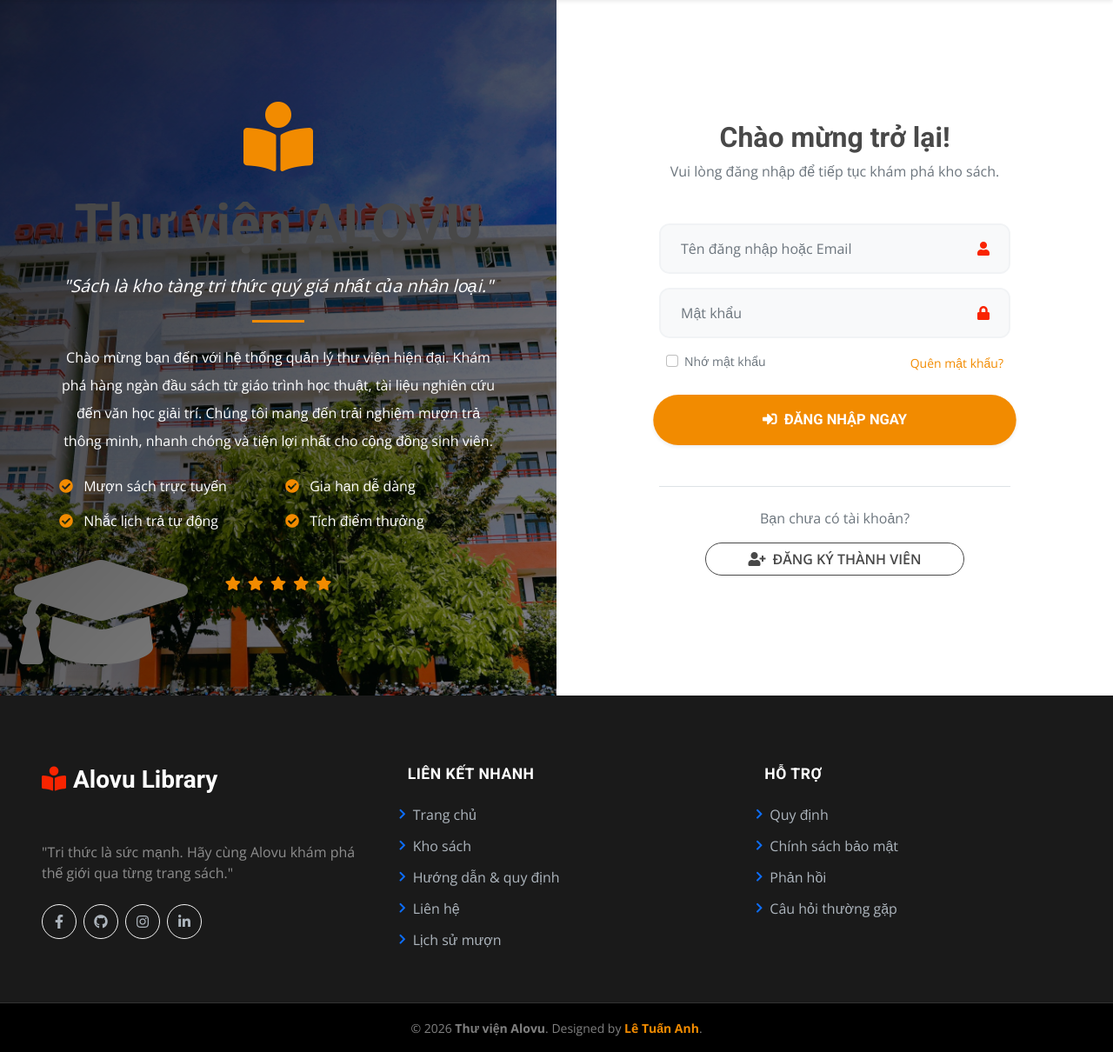
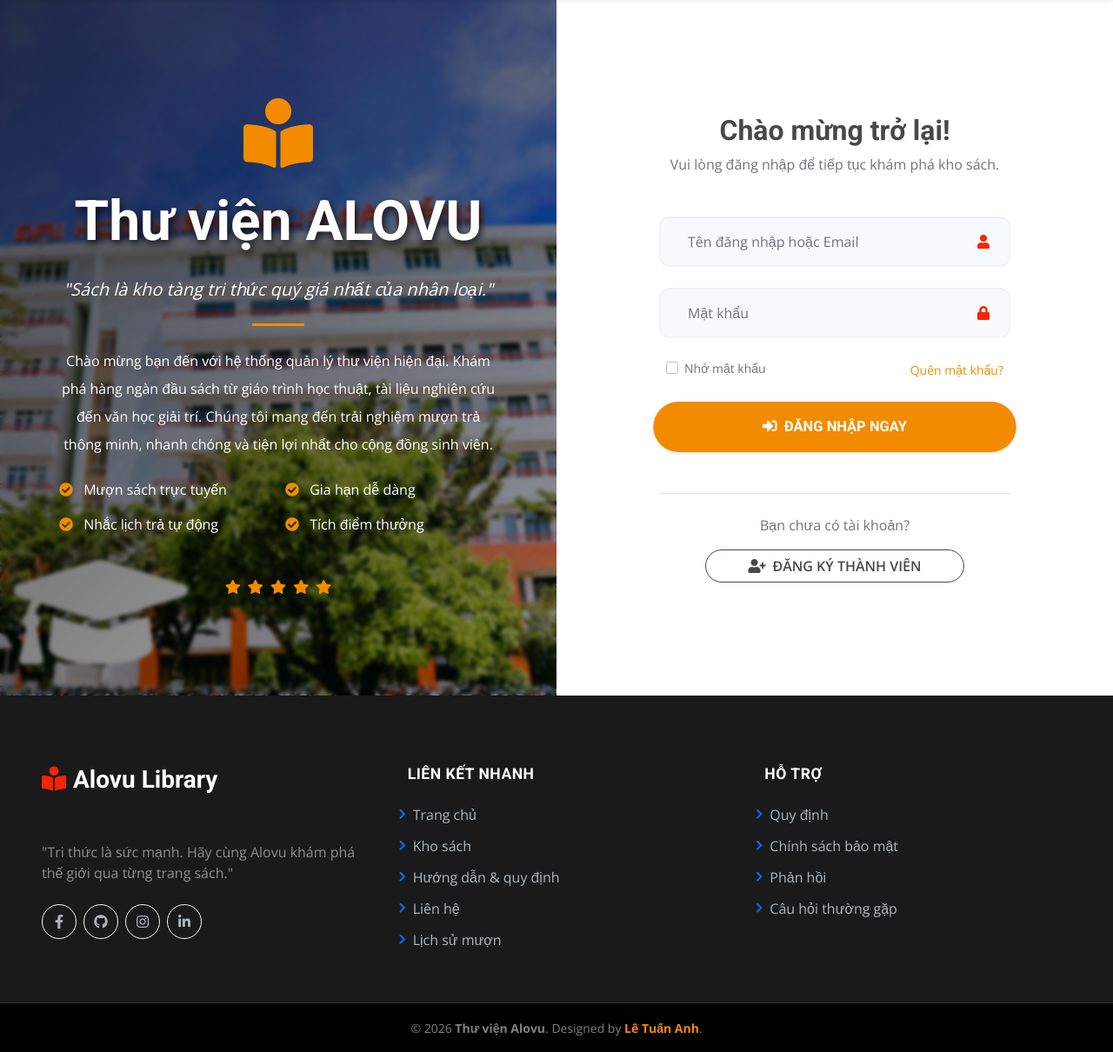
Before and after one commit to leTuanAnh38/library-management-system, a Django app: page /login/ in a window 1280 px wide. Shown: the part 143-1353 px from the top of the page at 87% size. Run offline with Django 5.2, Linux system fonts and the light colour scheme; data that the repository does not hold is empty; some libraries are stand-ins or nearby versions.

Commit message:
cập nhật đăng nhập cho thủ thư, sửa lỗi giao diện đăng nhập đăng ký

```diff
--- a/core/templates/core/auth/login.html
+++ b/core/templates/core/auth/login.html
@@ -9,13 +9,13 @@
 <div class="container-fluid p-0 animate__animated animate__fadeIn">
     <div class="row g-0 min-vh-100">
 
-       <div class="col-lg-6 d-none d-lg-flex align-items-center justify-content-center position-relative overflow-hidden bg-auth-image">
-
-        <div class="position-absolute w-100 h-100" style="background: linear-gradient(135deg, rgba(0,0,0,0.8) 0%, rgba(0,0,0,0.4) 100%); z-index: 1;"></div>
+        <div
+            class="col-lg-6 d-none d-lg-flex align-items-center justify-content-center position-relative overflow-hidden bg-auth-image">
 
             <div class="text-center text-white p-5 position-relative" style="z-index: 2; max-width: 600px;">
                 <i class="fas fa-book-reader fa-5x text-primary mb-4 animate__animated animate__bounceInDown"></i>
-                <h1 class="display-3 fw-bold mb-3">Thư viện ALOVU</h1>
+                <h1 class="display-3 fw-bold mb-4"
+                    style="text-shadow: 2px 4px 10px rgba(0,0,0,0.8); color: #ffffff !important;">Thư viện ALOVU</h1>
 
                 <p class="lead fst-italic opacity-90 mb-4">"Sách là kho tàng tri thức quý giá nhất của nhân loại."</p>
 
@@ -24,7 +24,8 @@
                 <p class="mb-4 opacity-75 lh-lg">
                     Chào mừng bạn đến với hệ thống quản lý thư viện hiện đại.
                     Khám phá hàng ngàn đầu sách từ giáo trình học thuật, tài liệu nghiên cứu đến văn học giải trí.
-                    Chúng tôi mang đến trải nghiệm mượn trả thông minh, nhanh chóng và tiện lợi nhất cho cộng đồng sinh viên.
+                    Chúng tôi mang đến trải nghiệm mượn trả thông minh, nhanh chóng và tiện lợi nhất cho cộng đồng sinh
+                    viên.
                 </p>
 
                 <div class="row g-3 text-start mb-5 opacity-90">
@@ -65,28 +66,36 @@
                 </div>
 
                 {% if messages %}
-                    {% for message in messages %}
-                        <div class="alert alert-{{ message.tags }} alert-dismissible fade show rounded-pill shadow-sm" role="alert">
-                            <i class="fas {% if message.tags == 'error' %}fa-exclamation-circle{% else %}fa-check-circle{% endif %} me-2"></i>
-                            {{ message }}
-                            <button type="button" class="btn-close" data-bs-dismiss="alert" aria-label="Close"></button>
-                        </div>
-                    {% endfor %}
+                {% for message in messages %}
+                <div class="alert alert-{{ message.tags }} alert-dismissible fade show rounded-pill shadow-sm"
+                    role="alert">
+                    <i
+                        class="fas {% if message.tags == 'error' %}fa-exclamation-circle{% else %}fa-check-circle{% endif %} me-2"></i>
+                    {{ message }}
+                    <button type="button" class="btn-close" data-bs-dismiss="alert" aria-label="Close"></button>
+                </div>
+                {% endfor %}
                 {% endif %}
 
                 <form method="POST">
                     {% csrf_token %}
 
-                    <div class="form-floating mb-3 position-relative">
-                        <input type="text" name="username" class="form-control rounded-pill border-secondary-subtle ps-4" id="floatingUsername" placeholder="Tên đăng nhập" required>
-                        <label for="floatingUsername" class="ps-4 text-muted">Tên đăng nhập hoặc Email</label>
-                        <i class="fas fa-user position-absolute top-50 end-0 translate-middle-y me-4 text-secondary opacity-50"></i>
+                    <div class="form-floating mb-4 position-relative">
+                        <input type="text" name="username"
+                            class="form-control rounded-pill border-secondary-subtle ps-4" id="floatingUsername"
+                            placeholder="Tên đăng nhập" required>
+                        <label for="floatingUsername" class="text-muted">Tên đăng nhập hoặc Email</label>
+                        <i
+                            class="fas fa-user position-absolute top-50 end-0 translate-middle-y me-4 text-secondary opacity-50"></i>
                     </div>
 
-                    <div class="form-floating mb-3 position-relative">
-                        <input type="password" name="password" class="form-control rounded-pill border-secondary-subtle ps-4" id="floatingPassword" placeholder="Mật khẩu" required>
-                        <label for="floatingPassword" class="ps-4 text-muted">Mật khẩu</label>
-                        <i class="fas fa-lock position-absolute top-50 end-0 translate-middle-y me-4 text-secondary opacity-50"></i>
+                    <div class="form-floating mb-4 position-relative">
+                        <input type="password" name="password"
+                            class="form-control rounded-pill border-secondary-subtle ps-4" id="floatingPassword"
+                            placeholder="Mật khẩu" required>
+                        <label for="floatingPassword" class="text-muted">Mật khẩu</label>
+                        <i
+                            class="fas fa-lock position-absolute top-50 end-0 translate-middle-y me-4 text-secondary opacity-50"></i>
                     </div>
 
                     <div class="d-flex justify-content-between align-items-center mb-4 small px-2">
@@ -97,7 +106,9 @@
                         <a href="#" class="text-primary text-decoration-none">Quên mật khẩu?</a>
                     </div>
 
-                    <button type="submit" class="btn btn-primary w-100 rounded-pill py-3 fw-bold shadow-sm animate__animated animate__pulse animate__infinite" style="animation-duration: 2s;">
+                    <button type="submit"
+                        class="btn btn-primary w-100 rounded-pill py-3 fw-bold shadow-sm animate__animated animate__pulse animate__infinite"
+                        style="animation-duration: 2s;">
                         <i class="fas fa-sign-in-alt me-2"></i>ĐĂNG NHẬP NGAY
                     </button>
                 </form>
--- a/core/templates/core/auth/register.html
+++ b/core/templates/core/auth/register.html
@@ -9,10 +9,9 @@
     <div class="row g-0 min-vh-100">
 
         <div class="col-lg-6 d-none d-lg-flex align-items-center justify-content-center position-relative overflow-hidden bg-auth-image">
-            <div class="position-absolute w-100 h-100" style="background: linear-gradient(135deg, rgba(0,0,0,0.8) 0%, rgba(0,0,0,0.4) 100%); z-index: 1;"></div>
             <div class="text-center text-white p-5 position-relative" style="z-index: 2; max-width: 600px;">
                 <i class="fas fa-user-plus fa-5x text-white mb-4 animate__animated animate__backInLeft"></i>
-                <h1 class="display-4 fw-bold mb-3">Gia nhập ALOVU</h1>
+                <h1 class="display-4 fw-bold mb-3" style="text-shadow: 2px 4px 10px rgba(0,0,0,0.8); color: #ffffff !important;">Gia nhập ALOVU</h1>
                 <p class="lead fst-italic opacity-90 mb-4">"Mở ra cánh cửa đến với thế giới kiến thức vô tận."</p>
                 <div class="divider bg-white mx-auto mb-4" style="height: 3px; width: 60px; opacity: 0.8;"></div>
                 <p class="mb-4 opacity-100 lh-lg fw-medium">
@@ -55,7 +54,7 @@
                                 <div class="{% if field.name in 'last_name,first_name,username,email,msv,lop' %}col-md-6{% else %}col-12{% endif %}">
                                     <div class="form-floating mb-3 position-relative">
                                         {{ field }}
-                                        <label class="ps-4 text-muted">{{ field.label }}</label>
+                                        <label class="text-muted">{{ field.label }}</label>
 
                                         {% if 'pass' in field.name.lower %}
                                             <i class="fas fa-lock position-absolute top-50 end-0 translate-middle-y me-4 text-secondary opacity-50"></i>
--- a/core/templates/core/base.html
+++ b/core/templates/core/base.html
@@ -22,7 +22,7 @@
 
     <link rel="stylesheet" href="https://cdnjs.cloudflare.com/ajax/libs/animate.css/4.1.1/animate.min.css" />
     <link href="{% static 'css/bootstrap.min.css' %}" rel="stylesheet">
-    <link href="{% static 'css/style.css' %}?v=3.3" rel="stylesheet">
+    <link href="{% static 'css/style.css' %}?v=3.4" rel="stylesheet">
 
 </head>
 
@@ -103,8 +103,10 @@
             <div class="row gx-0 bg-white px-lg-5 align-items-center">
                 <div class="col-lg-3 d-none d-lg-block">
                     <nav class="navbar navbar-light" style="width: 250px;">
-                        <button class="navbar-toggler border-0 fs-5 w-100 px-0 text-start text-dark py-3" type="button" data-bs-toggle="collapse" data-bs-target="#allCat">
-                            <h5 class="m-0 text-dark fw-bold"><i class="fa fa-bars me-2 text-primary"></i>Danh mục sách</h5>
+                        <button class="navbar-toggler border-0 fs-5 w-100 px-0 text-start text-dark py-3" type="button"
+                            data-bs-toggle="collapse" data-bs-target="#allCat">
+                            <h5 class="m-0 text-dark fw-bold"><i class="fa fa-bars me-2 text-primary"></i>Danh mục sách
+                            </h5>
                         </button>
                         <div class="collapse navbar-collapse rounded-bottom" id="allCat">
                             <div class="navbar-nav ms-auto py-0 bg-white shadow-sm border-0 rounded-bottom">
@@ -125,20 +127,31 @@
                 <div class="col-12 col-lg-9">
                     <nav class="navbar navbar-expand-lg navbar-light bg-white py-0">
                         <div class="navbar-nav ms-auto py-0">
-                            <a href="{% url 'home' %}" class="nav-item nav-link text-dark py-4 px-4 {% block nav_home %}{% endblock %}">Trang chủ</a>
+                            <a href="{% url 'home' %}"
+                                class="nav-item nav-link text-dark py-4 px-4 {% block nav_home %}{% endblock %}">Trang
+                                chủ</a>
 
-                            <a href="{% url 'book_list' %}" class="nav-item nav-link text-dark py-4 px-4 {% block nav_book %}{% endblock %}">Kho sách</a>
+                            <a href="{% url 'book_list' %}"
+                                class="nav-item nav-link text-dark py-4 px-4 {% block nav_book %}{% endblock %}">Kho
+                                sách</a>
 
-                            <a href="{% url 'premium_books' %}" class="nav-item nav-link text-dark py-4 px-4 {% block nav_premium %}{% endblock %}">
+                            <a href="{% url 'premium_books' %}"
+                                class="nav-item nav-link text-dark py-4 px-4 {% block nav_premium %}{% endblock %}">
                                 <i class="fas fa-crown text-warning me-1"></i> Sách giới hạn
                             </a>
 
-                            <a href="{% url 'event_list' %}" class="nav-item nav-link text-dark py-4 px-4 {% block nav_event %}{% endblock %}">Sự kiện</a>
+                            <a href="{% url 'event_list' %}"
+                                class="nav-item nav-link text-dark py-4 px-4 {% block nav_event %}{% endblock %}">Sự
+                                kiện</a>
 
 
-                            <a href="{% url 'guide' %}" class="nav-item nav-link text-dark py-4 px-4 {% block nav_guide %}{% endblock %}">Hướng dẫn</a>
+                            <a href="{% url 'guide' %}"
+                                class="nav-item nav-link text-dark py-4 px-4 {% block nav_guide %}{% endblock %}">Hướng
+                                dẫn</a>
 
-                            <a href="{% url 'contact' %}" class="nav-item nav-link text-dark py-4 px-4 {% block nav_contact %}{% endblock %}">Liên hệ</a>
+                            <a href="{% url 'contact' %}"
+                                class="nav-item nav-link text-dark py-4 px-4 {% block nav_contact %}{% endblock %}">Liên
+                                hệ</a>
                         </div>
                     </nav>
                 </div>
--- a/static/css/style.css
+++ b/static/css/style.css
@@ -1421,6 +1421,19 @@ main {
     background-image: url('../img/nenDHKT.jpg');
     background-size: cover;
     background-position: center;
+    position: relative;
+}
+
+.bg-auth-image::before {
+    content: '';
+    position: absolute;
+    top: 0;
+    left: 0;
+    right: 0;
+    bottom: 0;
+    background: linear-gradient(135deg, rgba(0, 0, 0, 0.7) 0%, rgba(0, 0, 0, 0.3) 100%);
+    backdrop-filter: blur(2px);
+    z-index: 1;
 }
 
 body.auth-page {
@@ -1474,6 +1487,29 @@ body.auth-page {
     font-weight: 700;
     letter-spacing: 0.5px;
     text-transform: uppercase;
+}
+
+/* Fix floating labels for rounded-pill inputs */
+.form-floating > .form-control.rounded-pill {
+    padding-left: 2rem !important;
+}
+
+.form-floating > label {
+    padding-left: 2rem !important;
+    transform-origin: 0 0;
+    transition: opacity .1s ease-in-out, transform .1s ease-in-out;
+}
+
+.form-floating > .form-control.rounded-pill:focus ~ label,
+.form-floating > .form-control.rounded-pill:not(:placeholder-shown) ~ label {
+    transform: scale(.85) translateY(-.75rem) translateX(.5rem);
+    background-color: white;
+    padding: 0 0.5rem !important;
+    height: auto;
+    border-radius: 5px;
+    margin-left: 1.5rem;
+    color: var(--bs-primary) !important;
+    opacity: 1;
 }
 
 .brand-logo img {
```
Also changed, not shown: other parts of static/css/style.css (+28 -18 lines).
